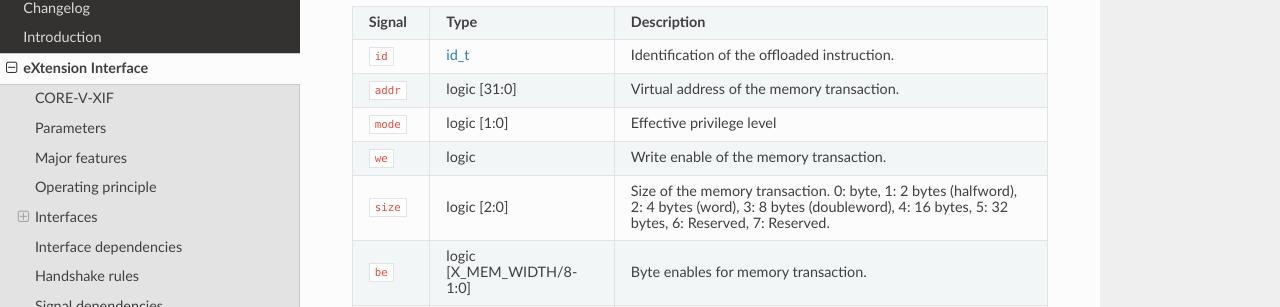
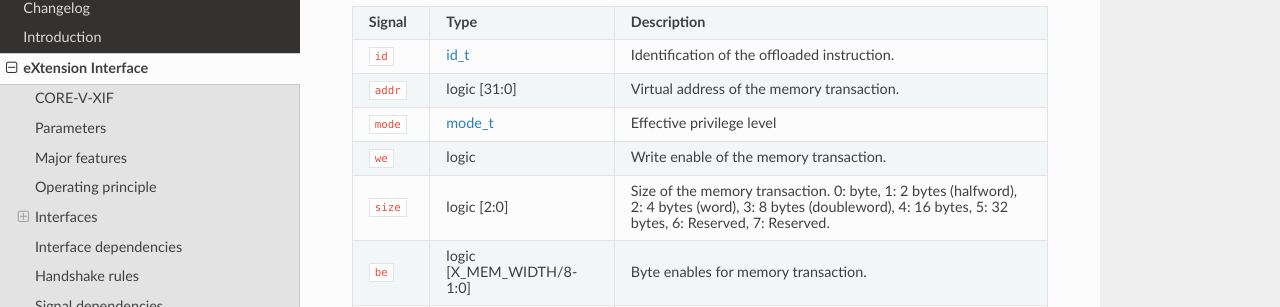
Before and after one commit to openhwgroup/core-v-xif, a Sphinx documentation site: the page built from docs/source/x_ext.rst, in a window 1280 px wide and 900 px high, scrolled down 15869 px. Shown: the part 144-451 px from the top of the window. Built offline with Sphinx 7.4.7 and the Read the Docs theme 2.0.0, drawn with Linux system fonts in a browser that asks for light colours.

Commit message:
adding SV struct

```diff
--- a/docs/source/x_ext.rst
+++ b/docs/source/x_ext.rst
@@ -706,7 +706,7 @@
   +--------------+----------------------------+-----------------------------------------------------------------------------------------------------------------+
   | ``addr``     | logic [31:0]               | Virtual address of the memory transaction.                                                                      |
   +--------------+----------------------------+-----------------------------------------------------------------------------------------------------------------+
-  | ``mode``     | logic [1:0]                | Effective privilege level                                                                                       |
+  | ``mode``     | :ref:`mode_t <mode>`       | Effective privilege level                                                                                       |
   +--------------+----------------------------+-----------------------------------------------------------------------------------------------------------------+
   | ``we``       | logic                      | Write enable of the memory transaction.                                                                         |
   +--------------+----------------------------+-----------------------------------------------------------------------------------------------------------------+
```
Also changed, not shown: 1 other file.
